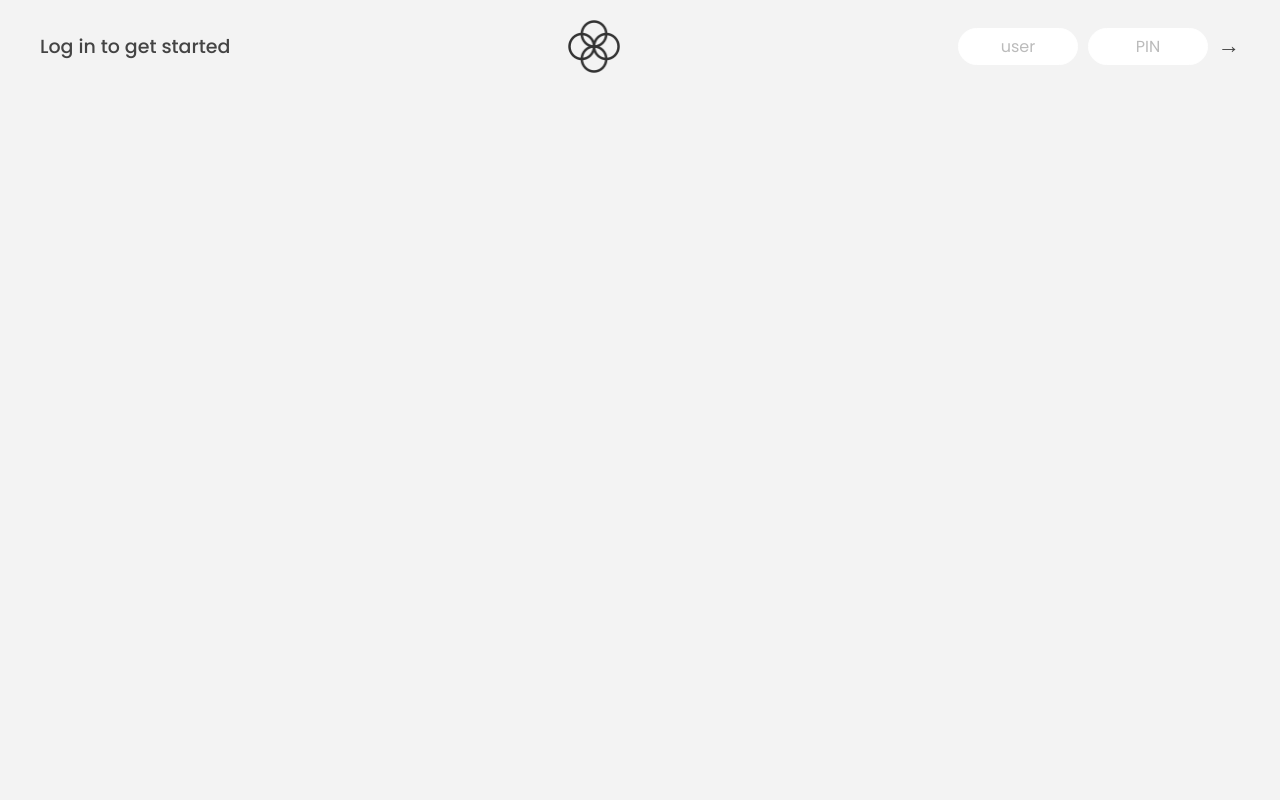
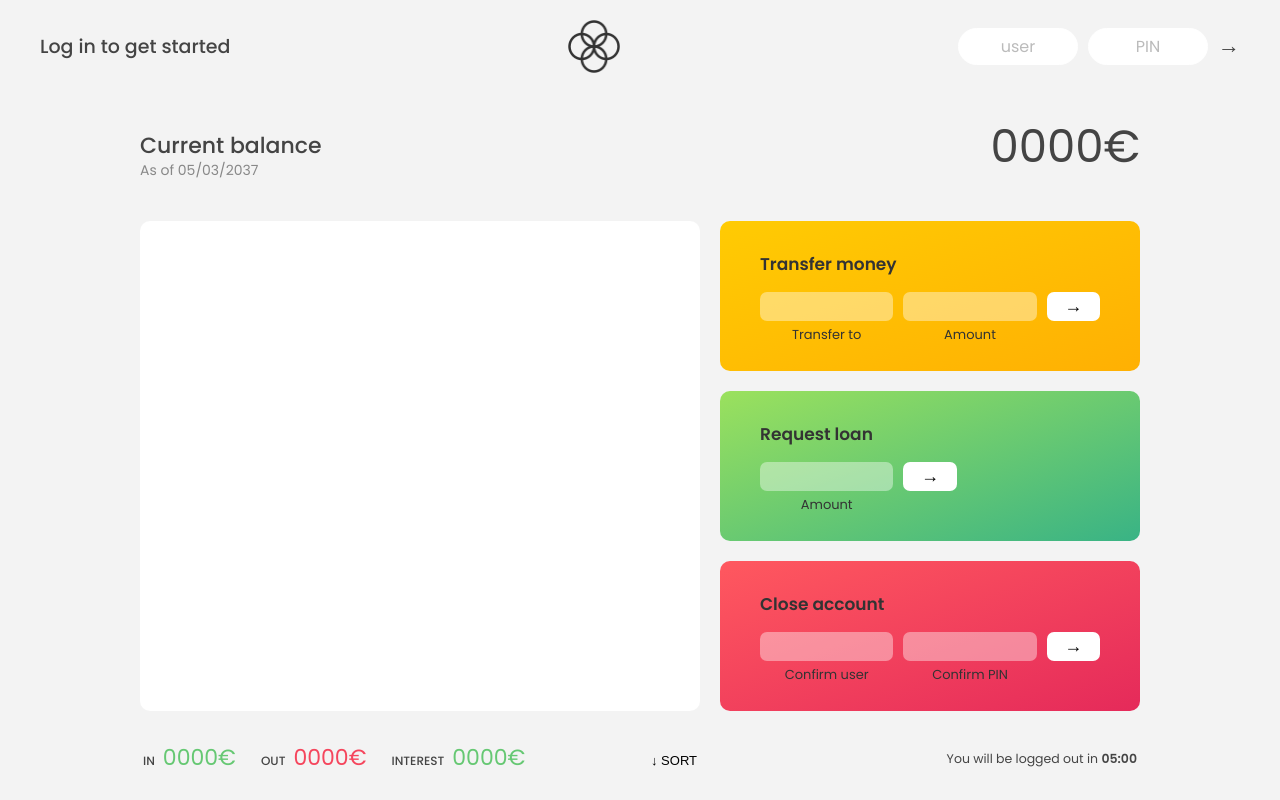
Before and after one commit to martywebdev/bankist, a website built with Vite: page index.html in a window 1280 px wide. Built offline with nearby package versions, Linux system fonts and the light colour scheme.

Commit message:
creating DOM Elements

```diff
--- a/src/main.js
+++ b/src/main.js
@@ -1,4 +1,4 @@
-'use strict';
+"use strict";
 
 /////////////////////////////////////////////////
 /////////////////////////////////////////////////
@@ -6,28 +6,28 @@
 
 // Data
 const account1 = {
-  owner: 'Jonas Schmedtmann',
+  owner: "Jonas Schmedtmann",
   movements: [200, 450, -400, 3000, -650, -130, 70, 1300],
   interestRate: 1.2, // %
   pin: 1111,
 };
 
 const account2 = {
-  owner: 'Jessica Davis',
+  owner: "Jessica Davis",
   movements: [5000, 3400, -150, -790, -3210, -1000, 8500, -30],
   interestRate: 1.5,
   pin: 2222,
 };
 
 const account3 = {
-  owner: 'Steven Thomas Williams',
+  owner: "Steven Thomas Williams",
   movements: [200, -200, 340, -300, -20, 50, 400, -460],
   interestRate: 0.7,
   pin: 3333,
 };
 
 const account4 = {
-  owner: 'Sarah Smith',
+  owner: "Sarah Smith",
   movements: [430, 1000, 700, 50, 90],
   interestRate: 1,
   pin: 4444,
@@ -36,39 +36,54 @@ const account4 = {
 const accounts = [account1, account2, account3, account4];
 
 // Elements
-const labelWelcome = document.querySelector('.welcome');
-const labelDate = document.querySelector('.date');
-const labelBalance = document.querySelector('.balance__value');
-const labelSumIn = document.querySelector('.summary__value--in');
-const labelSumOut = document.querySelector('.summary__value--out');
-const labelSumInterest = document.querySelector('.summary__value--interest');
-const labelTimer = document.querySelector('.timer');
+const labelWelcome = document.querySelector(".welcome");
+const labelDate = document.querySelector(".date");
+const labelBalance = document.querySelector(".balance__value");
+const labelSumIn = document.querySelector(".summary__value--in");
+const labelSumOut = document.querySelector(".summary__value--out");
+const labelSumInterest = document.querySelector(".summary__value--interest");
+const labelTimer = document.querySelector(".timer");
 
-const containerApp = document.querySelector('.app');
-const containerMovements = document.querySelector('.movements');
+const containerApp = document.querySelector(".app");
+const containerMovements = document.querySelector(".movements");
 
-const btnLogin = document.querySelector('.login__btn');
-const btnTransfer = document.querySelector('.form__btn--transfer');
-const btnLoan = document.querySelector('.form__btn--loan');
-const btnClose = document.querySelector('.form__btn--close');
-const btnSort = document.querySelector('.btn--sort');
+const btnLogin = document.querySelector(".login__btn");
+const btnTransfer = document.querySelector(".form__btn--transfer");
+const btnLoan = document.querySelector(".form__btn--loan");
+const btnClose = document.querySelector(".form__btn--close");
+const btnSort = document.querySelector(".btn--sort");
 
-const inputLoginUsername = document.querySelector('.login__input--user');
-const inputLoginPin = document.querySelector('.login__input--pin');
-const inputTransferTo = document.querySelector('.form__input--to');
-const inputTransferAmount = document.querySelector('.form__input--amount');
-const inputLoanAmount = document.querySelector('.form__input--loan-amount');
-const inputCloseUsername = document.querySelector('.form__input--user');
-const inputClosePin = document.querySelector('.form__input--pin');
+const inputLoginUsername = document.querySelector(".login__input--user");
+const inputLoginPin = document.querySelector(".login__input--pin");
+const inputTransferTo = document.querySelector(".form__input--to");
+const inputTransferAmount = document.querySelector(".form__input--amount");
+const inputLoanAmount = document.querySelector(".form__input--loan-amount");
+const inputCloseUsername = document.querySelector(".form__input--user");
+const inputClosePin = document.querySelector(".form__input--pin");
+
+const displayMovements = function (movements) {
+  containerMovements.innerHTML = '';
+  movements.forEach((movement, index) => {
+    const type = movement > 0 ? 'deposit':'withdrawal'
+    const html = `<div class="movements__row">
+          <div class="movements__type movements__type--${type}">${index + 1} ${type}</div>
+          <div class="movements__value">${movement}</div>
+        </div>`;
+        containerMovements.insertAdjacentHTML('aftbrerBegin', html)
+  });
+
+};
+
+displayMovements(account1.movements);
 
 /////////////////////////////////////////////////
 /////////////////////////////////////////////////
 // LECTURES
 
 const currencies = new Map([
-  ['USD', 'United States dollar'],
-  ['EUR', 'Euro'],
-  ['GBP', 'Pound sterling'],
+  ["USD", "United States dollar"],
+  ["EUR", "Euro"],
+  ["GBP", "Pound sterling"],
 ]);
 
 const movements = [200, 450, -400, 3000, -650, -130, 70, 1300];
--- a/src/style.css
+++ b/src/style.css
@@ -94,7 +94,7 @@ nav {
   gap: 2rem;
 
   /* NOTE This creates the fade in/out anumation */
-  opacity: 0;
+  /* opacity: 0; */
   transition: all 1s;
 }
 
```
